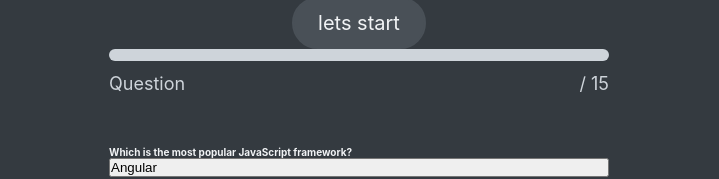
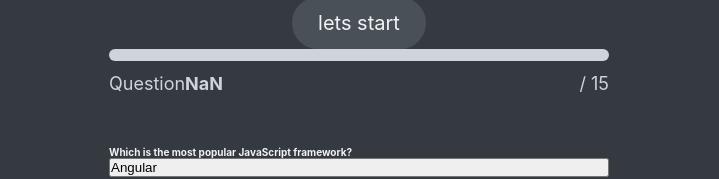
Before and after one commit to njahi/react-quiz-app, a React (Vite) app: page / in a window 1280 px wide. Both pictures are taken after a click on the button "lets start". Shown: the part 348-527 px from the top of the page, without its empty margins (281-1000 px from the left). Built offline with nearby package versions, Linux system fonts and the light colour scheme; data requests are answered from the project's data file; a web font is replaced by a local one.

Commit message:
Progress bar component code fixing

```diff
--- a/src/components/Progress.jsx
+++ b/src/components/Progress.jsx
@@ -10,8 +10,8 @@ export default function Progress() {
         value={index + Number(questions.answer !== null)}
       />
       <p>
-        Question<strong>{}</strong>
-      </p>{" "}
+        Question<strong>{index + 1}</strong>
+      </p>
       / {questions.length}
       <p>{questions.points}</p>
     </header>
```
